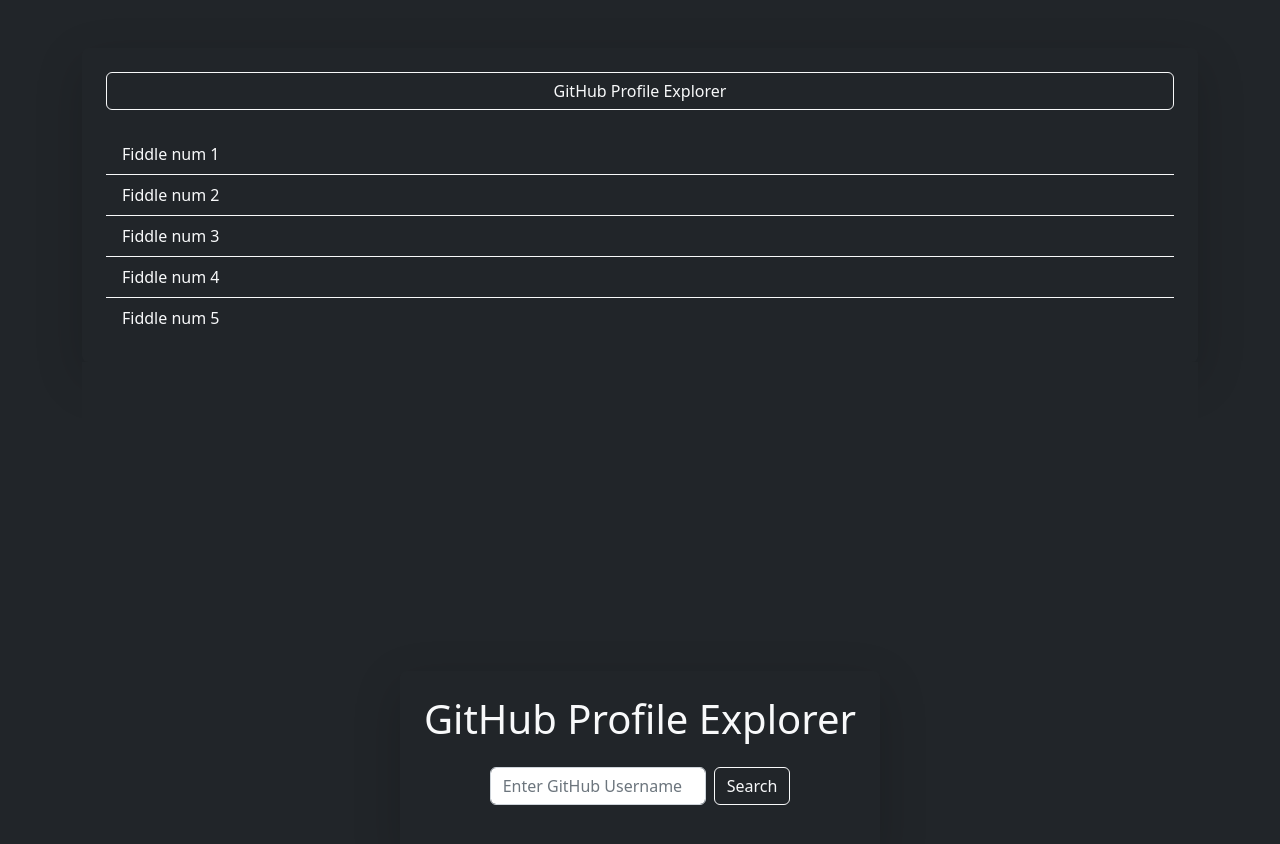
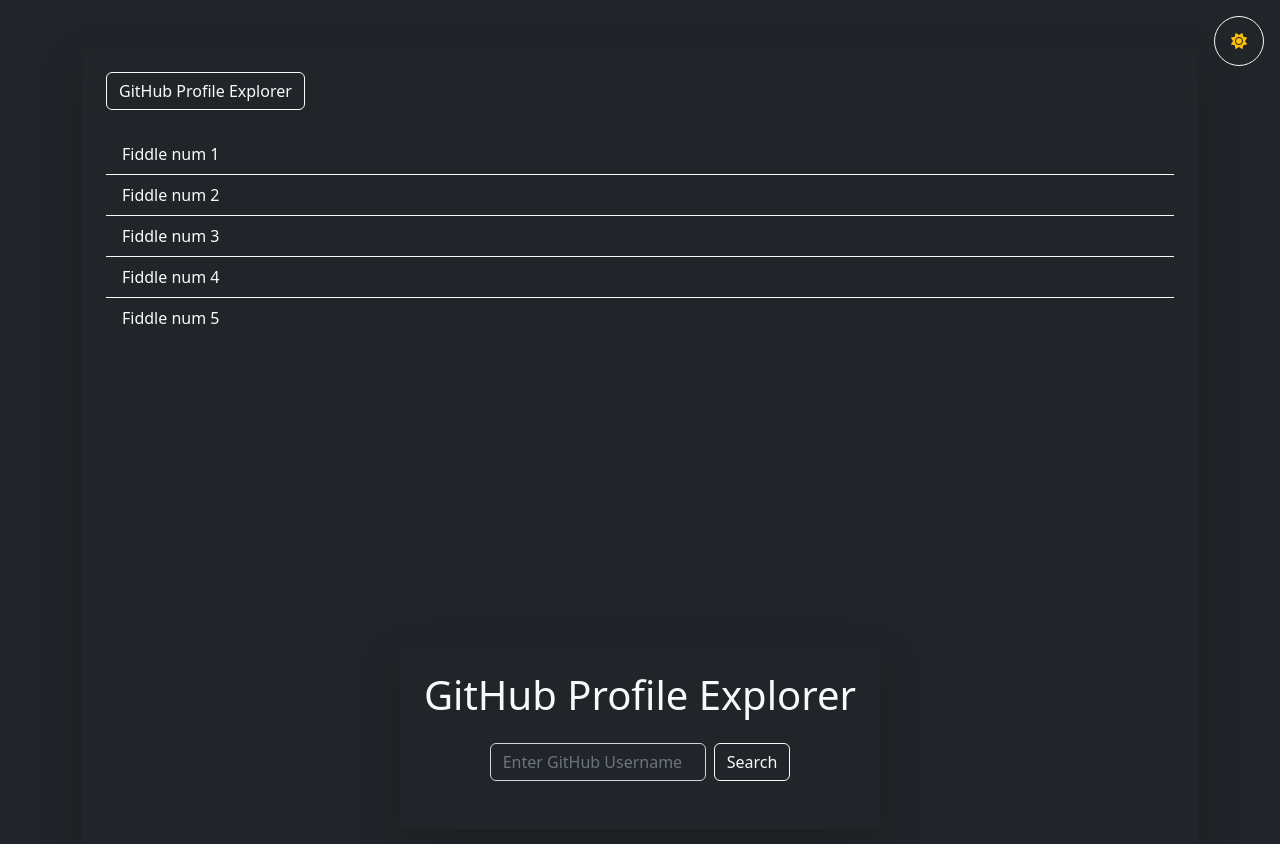
Before and after one commit to MOURAD-TULIMAT/ReactJsFiddling, a React (Vite) app: page /ReactJsFiddling/FiddlingGroup/github-explorer in a window 1280 px wide. Shown: the top 844 px of the page. Built offline with nearby package versions, Linux system fonts and the light colour scheme.

Commit message:
add lite/dark theme tuggle

```diff
--- a/package.json
+++ b/package.json
@@ -15,6 +15,7 @@
     "deploy": "gh-pages -d dist"
   },
   "dependencies": {
+    "@fortawesome/fontawesome-free": "^6.6.0",
     "@types/react-router-dom": "^5.3.3",
     "animate.css": "^4.1.1",
     "bootstrap": "^5.2.3",
--- a/src/App.css
+++ b/src/App.css
@@ -0,0 +1,15 @@
+body {
+    transition: background-color 0.3s, color 0.3s;
+  }
+
+  .container-fluid {
+    transition: background-color 0.3s, color 0.3s;
+  }
+
+  button {
+    transition: transform 0.3s;
+  }
+
+  button:hover {
+    transform: scale(1.1); /* Slightly enlarge the button on hover */
+  }
--- a/src/App.tsx
+++ b/src/App.tsx
@@ -1,13 +1,43 @@
+import React from "react";
 import FiddlingGroup from "./components/FiddlingGroup";
-import "bootstrap/dist/css/bootstrap.min.css"; // Import Bootstrap
-import "./App.css"; // Add your additional global styles here if needed
+import { ThemeProvider, useTheme } from "./assets/ThemeContext";
+import "bootstrap/dist/css/bootstrap.min.css";
+import "@fortawesome/fontawesome-free/css/all.min.css"; // Import Font Awesome for icons
+import "./App.css";
 
-function App() {
+function AppContent() {
+  const { theme, toggleTheme } = useTheme();
+
   return (
-    <div className="container-fluid bg-dark min-vh-100 text-light d-flex justify-content-center align-items-center">
+    <div
+      className={`container-fluid min-vh-100 text-light d-flex justify-content-center align-items-center ${
+        theme === "dark" ? "bg-dark text-light" : "bg-light text-dark"
+      }`}
+    >
+      <div className="position-absolute top-0 end-0 p-3">
+        <button
+          onClick={toggleTheme}
+          className="btn btn-outline-light"
+          style={{ borderRadius: "50%", width: "50px", height: "50px" }}
+        >
+          {theme === "dark" ? (
+            <i className="fas fa-sun text-warning"></i> // Sun icon for light theme
+          ) : (
+            <i className="fas fa-moon text-dark"></i> // Moon icon for dark theme
+          )}
+        </button>
+      </div>
       <FiddlingGroup />
     </div>
   );
 }
 
+function App() {
+  return (
+    <ThemeProvider>
+      <AppContent />
+    </ThemeProvider>
+  );
+}
+
 export default App;
--- /dev/null
+++ b/src/assets/ThemeContext.tsx
@@ -0,0 +1,30 @@
+import React, { createContext, useState, ReactNode, useContext } from "react";
+
+type ThemeContextType = {
+  theme: string;
+  toggleTheme: () => void;
+};
+
+const ThemeContext = createContext<ThemeContextType | undefined>(undefined);
+
+export const ThemeProvider = ({ children }: { children: ReactNode }) => {
+  const [theme, setTheme] = useState<string>("dark"); // Default theme is dark
+
+  const toggleTheme = () => {
+    setTheme(theme === "dark" ? "light" : "dark");
+  };
+
+  return (
+    <ThemeContext.Provider value={{ theme, toggleTheme }}>
+      {children}
+    </ThemeContext.Provider>
+  );
+};
+
+export const useTheme = () => {
+  const context = useContext(ThemeContext);
+  if (!context) {
+    throw new Error("useTheme must be used within a ThemeProvider");
+  }
+  return context;
+};
--- a/src/components/FiddlingGroup.tsx
+++ b/src/components/FiddlingGroup.tsx
@@ -1,10 +1,11 @@
+import React, { useState } from "react";
 import { Routes, Route, Link, useNavigate } from "react-router-dom";
-import { useState } from "react";
+import { useTheme } from "../assets/ThemeContext"; // Access theme context
 import GitHubProfileExplorer from "../pages/GitHubProfileExplorer";
 import "bootstrap/dist/css/bootstrap.min.css";
-import "../assets/style/FiddlingGroup.css";
 
 function FiddlingGroup() {
+  const { theme } = useTheme(); // Access the current theme
   const [showList, setShowList] = useState(true);
   const navigate = useNavigate();
 
@@ -26,52 +27,71 @@
   ];
 
   return (
-    <div className="container my-5 text-light">
-      <div className="fiddling-container p-4 bg-dark rounded shadow-lg">
+    <div
+      className={`container my-5 ${
+        theme === "dark" ? "text-light" : "text-dark"
+      }`}
+    >
+      <div
+        className={`fiddling-container p-4 rounded shadow-lg ${
+          theme === "dark" ? "bg-dark text-light" : "bg-light text-dark"
+        }`}
+      >
+        <div className="d-flex justify-content-between mb-4">
+          {!showList && (
+            <button
+              onClick={handleBackClick}
+              className={`btn ${
+                theme === "dark" ? "btn-outline-light" : "btn-outline-dark"
+              } animate__animated animate__fadeInLeft`}
+            >
+              Back
+            </button>
+          )}
+
           {showList ? (
-          <>
             <Link
               to="ReactJsFiddling/FiddlingGroup/github-explorer"
               onClick={handleExplorerClick}
-              className="btn btn-outline-light mb-4 w-100 animate__animated animate__fadeIn"
+              className={`btn ${
+                theme === "dark" ? "btn-outline-light" : "btn-outline-dark"
+              } animate__animated animate__fadeIn`}
             >
               GitHub Profile Explorer
             </Link>
+          ) : (
+            <h1 className="animate__animated animate__fadeIn">
+              GitHub Profile Explorer
+            </h1>
+          )}
+        </div>
+
+        {showList ? (
           <ul className="list-group list-group-flush">
             {items.map((item, index) => (
               <li
                 key={index}
-                  className="list-group-item bg-dark text-light border-light animate__animated animate__fadeInUp"
+                className={`list-group-item ${
+                  theme === "dark"
+                    ? "bg-dark text-light border-light"
+                    : "bg-light text-dark border-dark"
+                } animate__animated animate__fadeInUp`}
               >
                 <a
                   href="https://www.youtube.com/watch?v=dQw4w9WgXcQ"
                   target="_blank"
                   rel="noopener noreferrer"
-                    className="text-decoration-none text-light"
+                  className={`text-decoration-none ${
+                    theme === "dark" ? "text-light" : "text-dark"
+                  }`}
                 >
                   {item}
                 </a>
               </li>
             ))}
           </ul>
-          </>
-        ) : (
-          <>
-            <button
-              onClick={handleBackClick}
-              className="btn btn-outline-light mb-4 animate__animated animate__fadeInLeft"
-            >
-              Back
-            </button>
-            <Link
-              to="ReactJsFiddling/FiddlingGroup/github-explorer"
-              className="btn btn-outline-light animate__animated animate__fadeInRight"
-            >
-              GitHub Profile Explorer
-            </Link>
-          </>
-        )}
-      </div>
+        ) : null}
+
         <Routes>
           <Route
             path="ReactJsFiddling/FiddlingGroup/github-explorer"
@@ -79,6 +99,7 @@
           />
         </Routes>
       </div>
+    </div>
   );
 }
 
--- a/src/pages/GitHubProfileExplorer.tsx
+++ b/src/pages/GitHubProfileExplorer.tsx
@@ -1,8 +1,9 @@
 import React, { useState } from "react";
+import { useTheme } from "../assets/ThemeContext"; // Access theme context
 import "bootstrap/dist/css/bootstrap.min.css";
-import "../assets/style/GitHubProfileExplorer.css"; // For additional custom styles
 
 const GitHubProfileExplorer: React.FC = () => {
+  const { theme } = useTheme(); // Access the current theme
   const [username, setUsername] = useState<string>("");
   const [profileData, setProfileData] = useState<any | null>(null);
   const [error, setError] = useState<string | null>(null);
@@ -30,8 +31,12 @@
   };
 
   return (
-    <div className="container-fluid bg-dark min-vh-100 d-flex justify-content-center align-items-center text-light">
-      <div className="profile-explorer-container p-4 bg-dark rounded shadow-lg animate__animated animate__fadeIn">
+    <div
+      className={`container-fluid min-vh-100 d-flex justify-content-center align-items-center ${
+        theme === "dark" ? "bg-dark text-light" : "bg-light text-dark"
+      }`}
+    >
+      <div className="profile-explorer-container p-4 rounded shadow-lg animate__animated animate__fadeIn">
         <h1 className="text-center mb-4">GitHub Profile Explorer</h1>
         <form
           onSubmit={handleSubmit}
@@ -42,11 +47,15 @@
             value={username}
             onChange={(e) => setUsername(e.target.value)}
             placeholder="Enter GitHub Username"
-            className="form-control w-50 me-2 animate__animated animate__fadeInDown"
+            className={`form-control w-50 me-2 animate__animated animate__fadeInDown ${
+              theme === "dark" ? "bg-dark text-light" : "bg-light text-dark"
+            }`}
           />
           <button
             type="submit"
-            className="btn btn-outline-light animate__animated animate__fadeInRight"
+            className={`btn ${
+              theme === "dark" ? "btn-outline-light" : "btn-outline-dark"
+            } animate__animated animate__fadeInRight`}
           >
             Search
           </button>
@@ -75,7 +84,9 @@
               href={profileData.html_url}
               target="_blank"
               rel="noopener noreferrer"
-              className="btn btn-outline-light mt-3"
+              className={`btn ${
+                theme === "dark" ? "btn-outline-light" : "btn-outline-dark"
+              } mt-3`}
             >
               View Profile
             </a>
--- a/vite.config.ts
+++ b/vite.config.ts
@@ -4,5 +4,5 @@
 // https://vitejs.dev/config/
 export default defineConfig({
   plugins: [react()],
-  base: 'ReactJsFiddling',
+  base: '',
 })
```
Also changed, not shown: 1 other file (tests, documents, lock files or other folders). Lines whose indentation alone changed are shown as unchanged.
